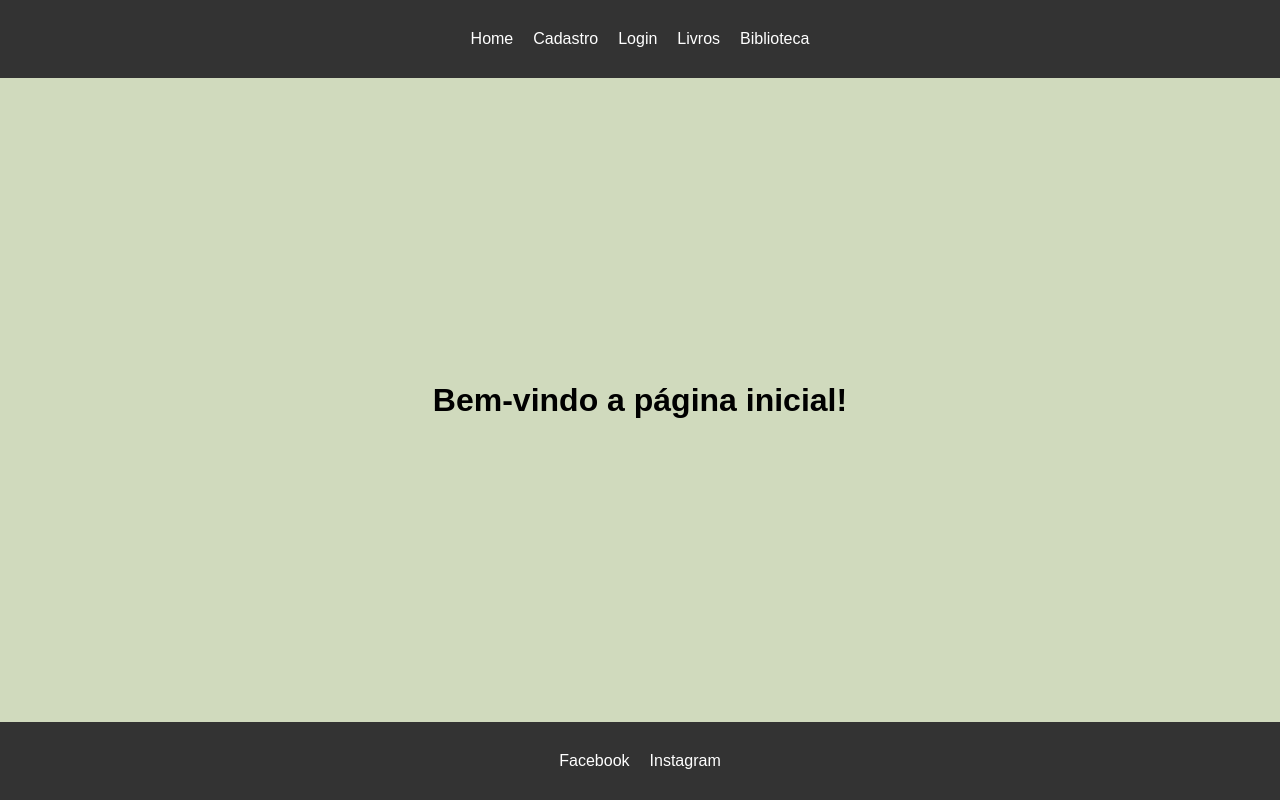
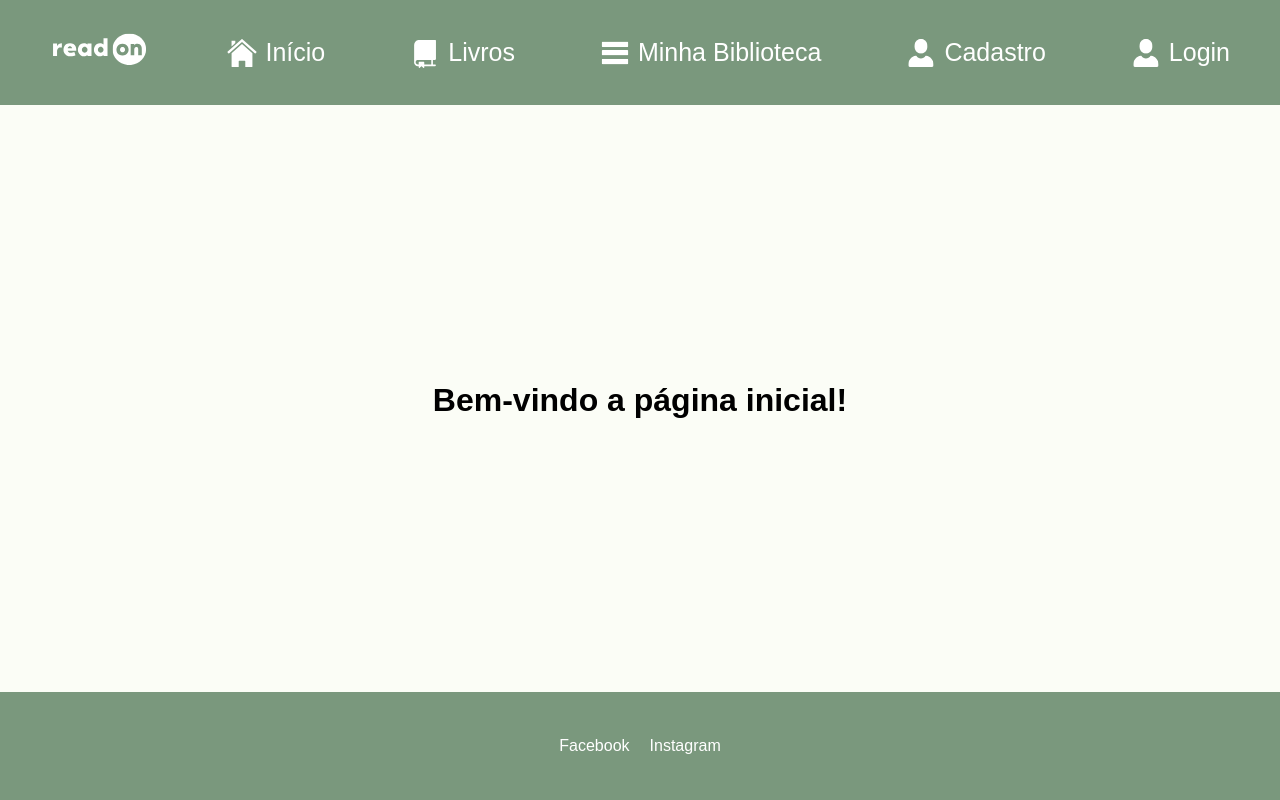
Before and after one commit to ciliadeiros/site_livraria, a Flask app: page / in a window 1280 px wide. Run offline with Flask 3, Linux system fonts and the light colour scheme.

Commit message:
atualizei o rodapé (cilia)

```diff
--- a/site_livraria/database.py
+++ b/site_livraria/database.py
@@ -3,6 +3,6 @@ import sqlite3
 def obter_conexao():
     ''' Cria uma conexão com o arquivo de banco de dados banco.db.
         Se o arquivo não existir, ele será criado automaticamente. '''
-    conexao = sqlite3.connect('site_livraria\site_livrariabanco.db')
+    conexao = sqlite3.connect('site_livraria/site_livrariabanco.db')
     conexao.row_factory = sqlite3.Row
     return conexao
--- a/site_livraria/iniciar.py
+++ b/site_livraria/iniciar.py
@@ -1,6 +1,6 @@
 import sqlite3
 
-BANCO='sites_livraria/schemas.sql'
+BANCO='schemas.sql'
 
 # conectar com o banco
 conexao = sqlite3.connect('site_livrariabanco.db')
--- a/site_livraria/static/style.css
+++ b/site_livraria/static/style.css
@@ -9,26 +9,58 @@ body, html {
     font-family: Arial, sans-serif;
 }
 
-nav, footer {
-    background-color: #333;
-    padding: 10px;
+nav{
+    background-color: #7a987d;
+    padding: 25px;
+    position: fixed;
+    left: 0;
+    right: 0;
+    display: flex;
+    justify-content: space-between;
+    align-items: center;
+}
+
+nav .logo{
+    width: 8%;
+    margin-left: 25px;
+}
+
+nav .links{
+    display: flex;
+    gap: 60px;
+    align-items: center;
+    margin-right: 25px;
+}
+
+nav .pag {
+    display: flex;
+    align-items: center;
+    justify-content: center;
+    gap: 8px;
+    font-size: 25px;
+}
+
+nav .pag img{
+    width: 30px;}
+
+nav a {
+    color: white;
+    text-decoration: none;
+}
+
+footer{
+    background-color: #7a987d;
+    padding: 25px;
     position: fixed;
     left: 0;
     right: 0;
     display: flex;
     justify-content: center;
     align-items: center;
-
-}
-
-nav {
-    top: 0;
-}
-footer{
     bottom: 0;
 }
 
-footer a, nav a {
+footer a {
     color: white;
     text-decoration: none;
     margin: 20px 10px;
@@ -38,7 +70,7 @@ footer a, nav a {
     /* position: relative;
     top: 100px; */
     /* min-height: calc(120vh - 120px); */
-    background-color: rgb(208, 218, 189);
+    background-color: rgb(251, 253, 246);
     width: 100%;
     height: 100%;
     display: flex;
@@ -52,5 +84,5 @@ form {
   display: flex;
   flex-direction: column;
   width: 300px;
-  gap: 15px; /* espaço entre os campos */
+  gap: 15px;
 }
--- a/site_livraria/templates/componentes/menu.html
+++ b/site_livraria/templates/componentes/menu.html
@@ -1,9 +1,33 @@
 <nav>
-    <a href="{{ url_for('index') }}">Home</a>
-    <a href="{{ url_for('cadastro') }}">Cadastro</a>
-    <a href="{{ url_for('login') }}">Login</a>
-    <a href="{{ url_for('livros') }}">Livros</a>
-    <a href="{{ url_for('biblioteca') }}">Biblioteca</a>
+    <img class="logo" src="{{ url_for('static', filename='logo.svg') }}">
+    <div class="links">
+        <div class="pag">
+            <img class="logo" src="{{ url_for('static', filename='casa_icon.svg') }}">
+            <a href="{{ url_for('index') }}">Início</a>
+        </div>
+        <div class="pag">
+            <img class="logo" src="{{ url_for('static', filename='livro_icon.svg') }}">
+            <a href="{{ url_for('livros') }}">Livros</a>
+        </div>
+        <div class="pag">
+            <img class="logo" src="{{ url_for('static', filename='barras_icon.svg') }}">
+            <a href="{{ url_for('biblioteca') }}">Minha Biblioteca</a>
+        </div>
+        <!--
+        <div class="pag">
+            <img class="logo" src="{{ url_for('static', filename='calendario_icon.svg') }}">
+            <a href="{{ url_for('biblioteca') }}">Registro de Leitura</a>
+        </div>
+        -->
+        <div class="pag">
+            <img class="logo" src="{{ url_for('static', filename='pessoa_icon.svg') }}">
+            <a href="{{ url_for('cadastro') }}">Cadastro</a>
+        </div>
+        <div class="pag">
+            <img class="logo" src="{{ url_for('static', filename='pessoa_icon.svg') }}">
+            <a href="{{ url_for('login') }}">Login</a>
+        </div>
+    </div>
 
     <!-- Mostra no menu o botão de logout para o usuário autenticado-->
     <!-- {% if current_user.is_authenticated %}
```
Also changed, not shown: planejamento/cronograma.md (renamed from cronograma.md), planejamento/doc_requisitos.md (renamed from doc_requisitos.md), planejamento/modelo_bd.png (renamed from modelo_bd.png), site_livraria/site_livrariabanco.db, site_livraria/static/barras_icon.svg (added), site_livraria/static/calendario_icon.svg (added), site_livraria/static/casa_icon.svg (added), site_livraria/static/livro_icon.svg (added), site_livraria/static/logo.svg (added), site_livraria/static/pessoa_icon.svg (added), 1 other file.
